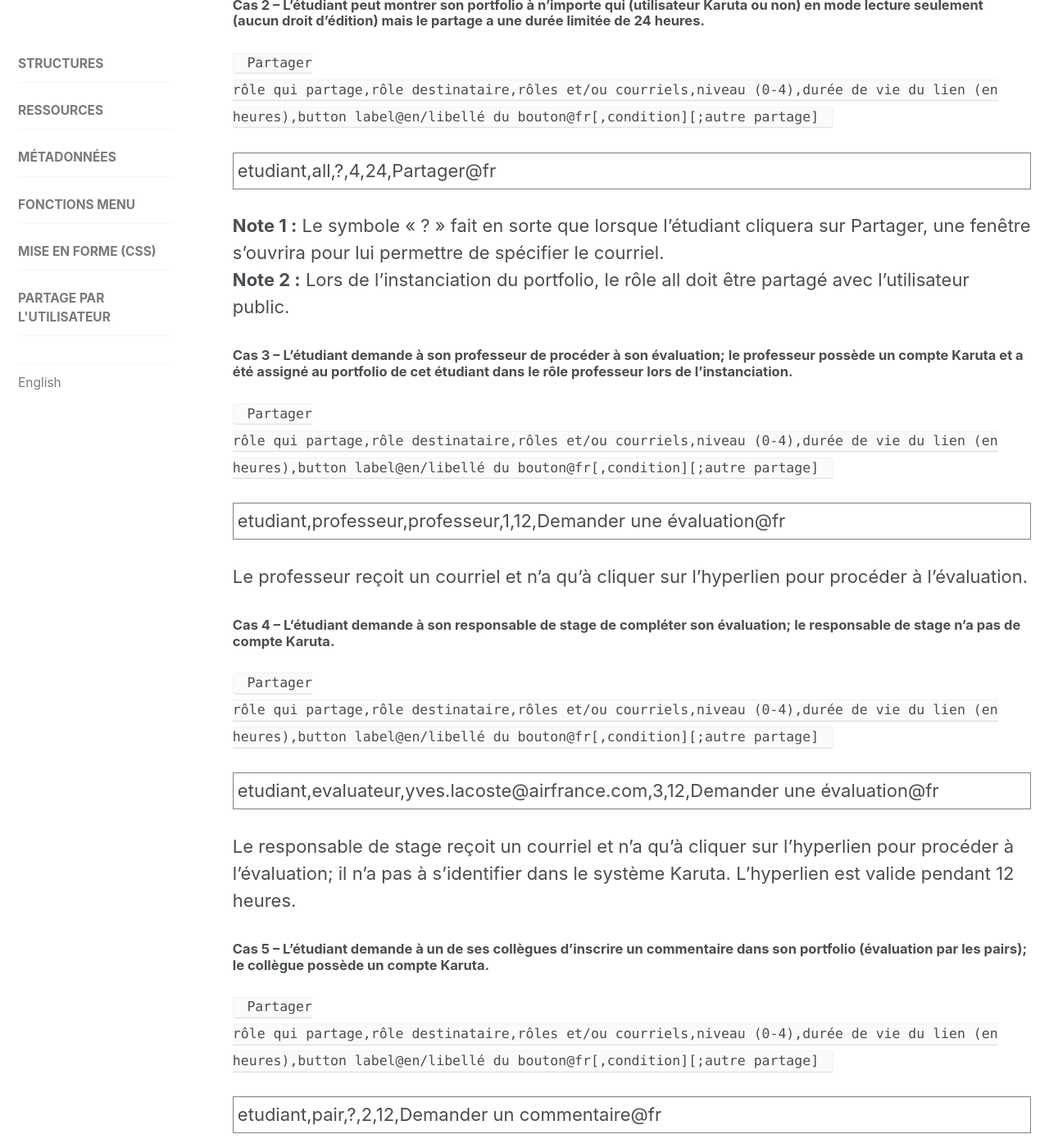
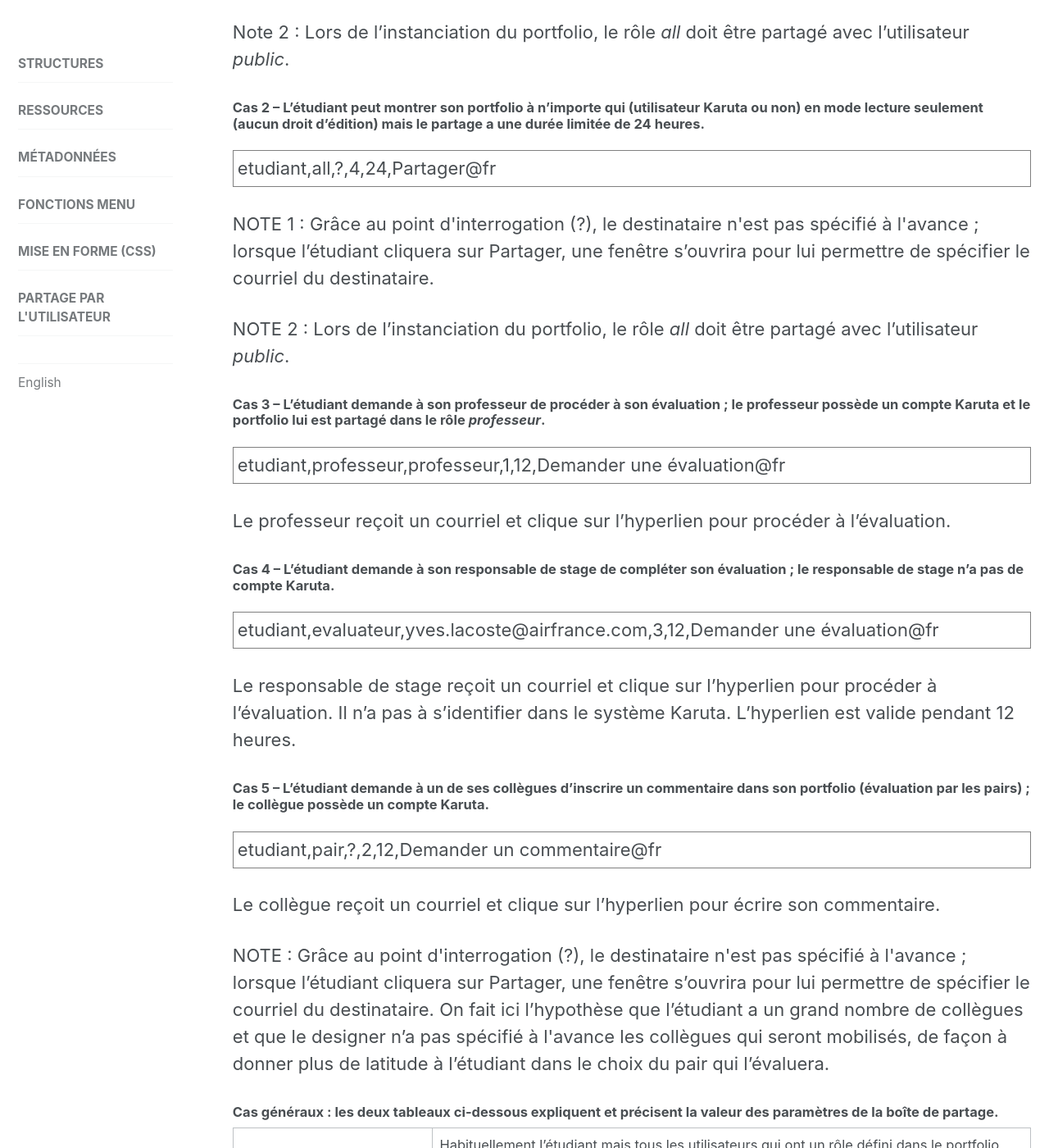
Before and after one commit to karutaproject/karuta-frontend-documentation, a Jekyll site: the page built from _pages/sharing_fr.html, in a window 1280 px wide and 1400 px high, scrolled down 2135 px. Shown: the whole window at 82% size. Built offline with Jekyll 4.4.1, drawn with Linux system fonts in a browser that asks for light colours; some of the changed text lies outside the part shown.

Commit message:
corrections

```diff
--- a/_pages/sharing_fr.html
+++ b/_pages/sharing_fr.html
@@ -60,8 +60,9 @@ sidebar:
 </h4>
 <p class='champ'>etudiant,all,?,4,unlimited,Partager@fr</p>
 <p>
-	NOTE 1&nbsp;: Le symbole <code>?</code> fait en sorte que lorsque l’étudiant cliquera sur Partager,
-	une fenêtre s’ouvrira pour lui permettre de spécifier le courriel du destinataire.
+	NOTE 1&nbsp;: Grâce au point d'interrogation (?), le destinataire n'est pas spécifié à l'avance&nbsp;;
+	lorsque l’étudiant cliquera sur Partager, une fenêtre s’ouvrira pour lui permettre de spécifier le
+	courriel du destinataire.
 </p>
 <p>
 	Note 2&nbsp;: Lors de l’instanciation du portfolio, le rôle <i>all</i> doit être partagé avec
@@ -71,89 +72,62 @@ sidebar:
 <!-- =================================== -->
 
 <h4>
-	Cas 2 – L’étudiant peut montrer son portfolio à n’importe qui (utilisateur Karuta ou non) en mode lecture seulement (aucun
-	droit d’édition) mais le partage a une durée limitée de 24 heures.
+	Cas 2&nbsp;– L’étudiant peut montrer son portfolio à n’importe qui (utilisateur Karuta ou non) en mode
+	lecture seulement (aucun droit d’édition) mais le partage a une durée limitée de 24 heures.
 </h4>
+<p class='champ'>etudiant,all,?,4,24,Partager@fr</p>
 <p>
-	<code>
-			Partager<br>
-			rôle qui partage,rôle destinataire,rôles et/ou courriels,niveau (0-4),durée de vie du lien (en heures),button
-			label@en/libellé du bouton@fr[,condition][;autre partage]
-	</code>
+	NOTE 1&nbsp;: Grâce au point d'interrogation (?), le destinataire n'est pas spécifié à l'avance&nbsp;;
+	lorsque l’étudiant cliquera sur Partager, une fenêtre s’ouvrira pour lui permettre de spécifier le
+	courriel du destinataire.
 </p>
-<p class='champ'>etudiant,all,?,4,24,Partager@fr</p>
-
-<div class='note'>
-	<b>Note 1 :</b> Le symbole « ? » fait en sorte que lorsque l’étudiant cliquera sur Partager, une fenêtre s’ouvrira pour
-	lui permettre de spécifier le courriel.
-</div>
-<div class='note'>
-	<b>Note 2 :</b> Lors de l’instanciation du portfolio, le rôle all doit être partagé avec l’utilisateur public.
-</div>
-
-<!-- =================================== -->
-
-<h4>
-	Cas 3 – L’étudiant demande à son professeur de procéder à son évaluation; le professeur possède un compte Karuta et a
-	été assigné au portfolio de cet étudiant dans le rôle professeur lors de l’instanciation.
-</h4>
 <p>
-	<code>
-			Partager<br>
-			rôle qui partage,rôle destinataire,rôles et/ou courriels,niveau (0-4),durée de vie du lien (en heures),button
-			label@en/libellé du bouton@fr[,condition][;autre partage]
-	</code>
-</p>
-<p class='champ'>etudiant,professeur,professeur,1,12,Demander une évaluation@fr</p>
-
-<p>Le professeur reçoit un courriel et n’a qu’à cliquer sur l’hyperlien pour procéder à l’évaluation.</p>
-
-<!-- =================================== -->
-
-<h4>
-	Cas 4 – L’étudiant demande à son responsable de stage de compléter son évaluation; le responsable de stage n’a pas de
-	compte Karuta.
-</h4>
-<p>
-	<code>
-			Partager<br>
-			rôle qui partage,rôle destinataire,rôles et/ou courriels,niveau (0-4),durée de vie du lien (en heures),button
-			label@en/libellé du bouton@fr[,condition][;autre partage]
-	</code>
-</p>
-<p class='champ'>etudiant,evaluateur,yves.lacoste@airfrance.com,3,12,Demander une évaluation@fr</p>
-
-<p>
-	Le responsable de stage reçoit un courriel et n’a qu’à cliquer sur l’hyperlien pour procéder à l’évaluation; il n’a pas à
-	s’identifier dans le système Karuta. L’hyperlien est valide pendant 12 heures.
+	NOTE 2&nbsp;: Lors de l’instanciation du portfolio, le rôle <i>all</i> doit être partagé avec
+	l’utilisateur <i>public</i>.
 </p>
 
 <!-- =================================== -->
 
 <h4>
-	Cas 5 – L’étudiant demande à un de ses collègues d’inscrire un commentaire dans son portfolio (évaluation par les pairs);
-	le collègue possède un compte Karuta.
+	Cas 3&nbsp;– L’étudiant demande à son professeur de procéder à son évaluation&nbsp;; le professeur
+	possède un compte Karuta et le portfolio lui est partagé dans le rôle <i>professeur</i>.
 </h4>
+<p class='champ'>etudiant,professeur,professeur,1,12,Demander une évaluation@fr</p>
+<p>Le professeur reçoit un courriel et clique sur l’hyperlien pour procéder à l’évaluation.</p>
+
+<!-- =================================== -->
+
+<h4>
+	Cas 4&nbsp;– L’étudiant demande à son responsable de stage de compléter son évaluation&nbsp;; le
+	responsable de stage n’a pas de compte Karuta.
+</h4>
+<p class='champ'>etudiant,evaluateur,yves.lacoste@airfrance.com,3,12,Demander une évaluation@fr</p>
 <p>
-	<code>
-			Partager<br>
-			rôle qui partage,rôle destinataire,rôles et/ou courriels,niveau (0-4),durée de vie du lien (en heures),button
-			label@en/libellé du bouton@fr[,condition][;autre partage]
-	</code>
+	Le responsable de stage reçoit un courriel et clique sur l’hyperlien pour procéder à l’évaluation.
+	Il n’a pas à s’identifier dans le système Karuta. L’hyperlien est valide pendant 12 heures.
 </p>
+
+<!-- =================================== -->
+
+<h4>
+	Cas&nbsp;5 – L’étudiant demande à un de ses collègues d’inscrire un commentaire dans son portfolio
+	(évaluation par les pairs)&nbsp;; le collègue possède un compte Karuta.
+</h4>
 <p class='champ'>etudiant,pair,?,2,12,Demander un commentaire@fr</p>
-
-<p>Le collègue reçoit un courriel et n’a qu’à cliquer sur l’hyperlien pour écrire son commentaire.</p>
-
-<div class='note'>
-	<b>Note :</b> Le symbole « ? » fait en sorte que lorsque l’étudiant cliquera sur Demander un commentaire, une fenêtre
-	s’ouvrira pour lui permettre de spécifier le courriel de son collègue. On fait ici l’hypothèse que l’étudiant a un grand
-	nombre de collègues et que le designer n’a pas spécifié de façon précise les collègues qui seront mobilisés, de façon à
-	donner plus de latitude à l’étudiant dans le choix du pair qui pourra l’évaluer.
-</div>
+<p>Le collègue reçoit un courriel et clique sur l’hyperlien pour écrire son commentaire.</p>
+<p>
+	NOTE&nbsp;: Grâce au point d'interrogation (?), le destinataire n'est pas spécifié à l'avance&nbsp;;
+	lorsque l’étudiant cliquera sur Partager, une fenêtre s’ouvrira pour lui permettre de spécifier le
+	courriel du destinataire. On fait ici l’hypothèse que l’étudiant a un grand nombre de collègues et
+	que le designer n’a pas spécifié à l'avance les collègues qui seront mobilisés, de façon à
+	donner plus de latitude à l’étudiant dans le choix du pair qui l’évaluera.
+</p>
 
 
-<h4>Cas généraux : les deux tableaux ci-dessous expliquent et précisent la valeur des paramètres de la boîte de partage.</h4>
+<h4>
+	Cas généraux&nbsp;: les deux tableaux ci-dessous expliquent et précisent la valeur des paramètres de
+	la boîte de partage.
+</h4>
 
 <table>
 	<tr>
```
Also changed, not shown: assets/img/image006.png.
